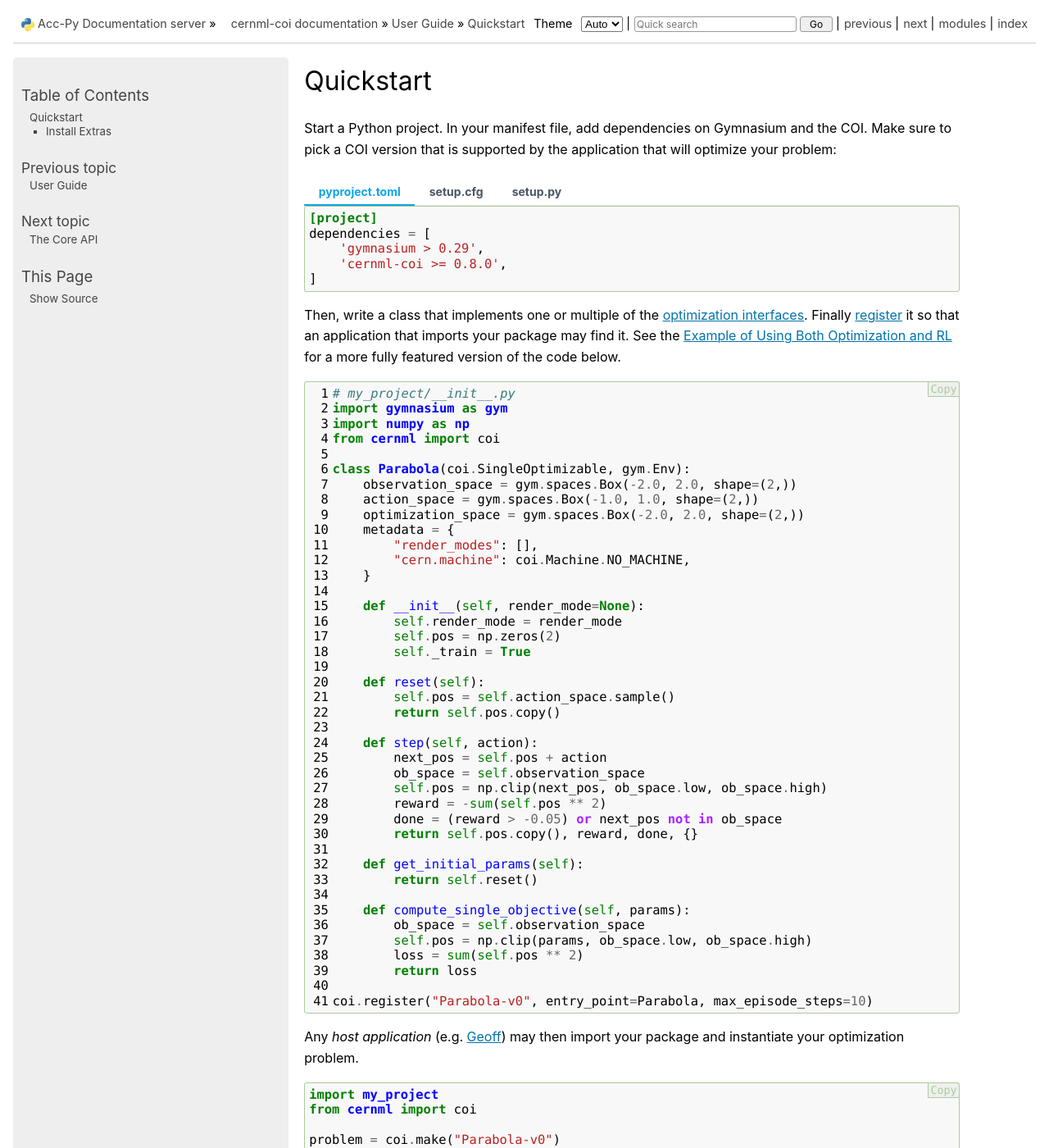
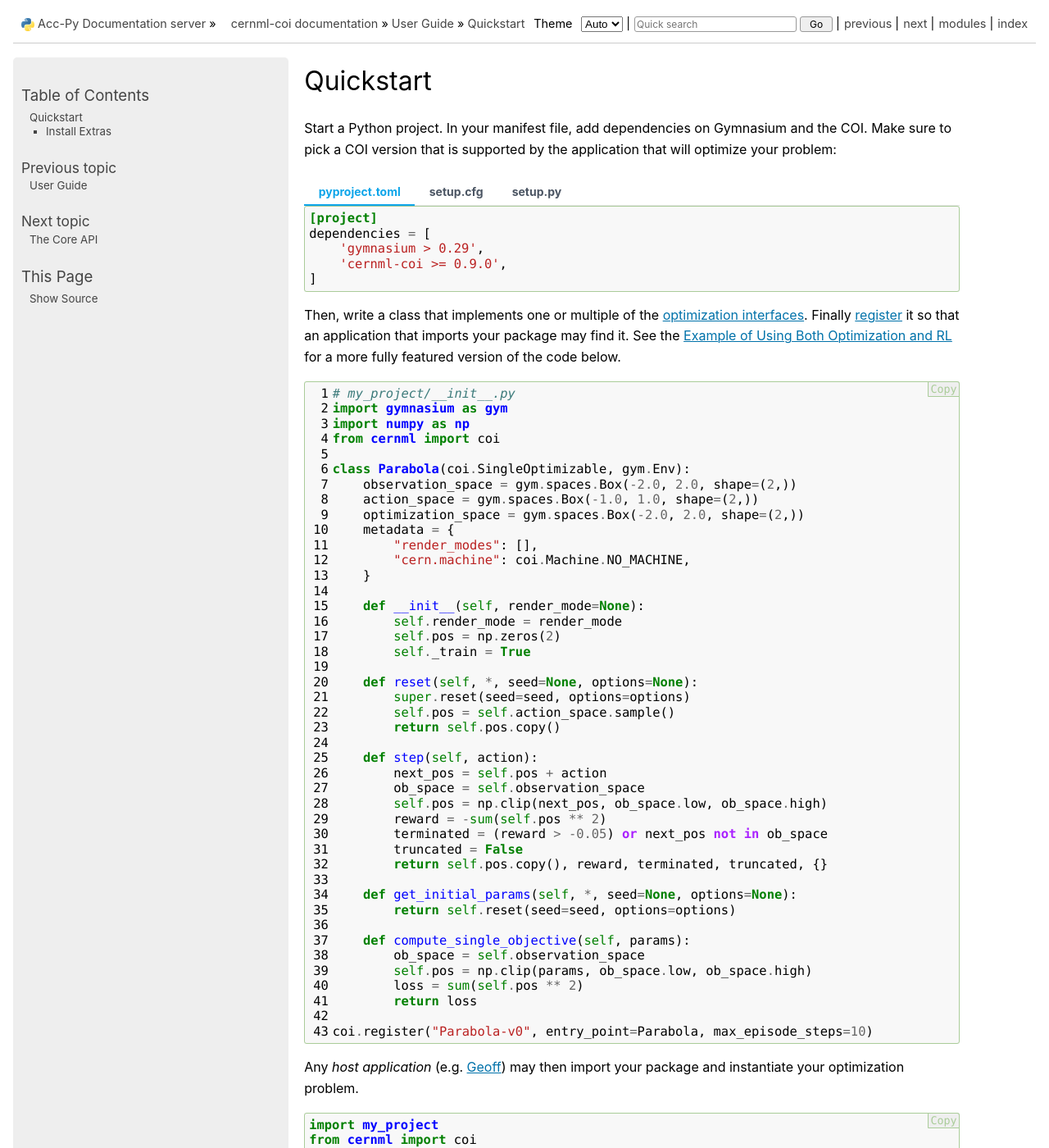
Before and after one commit to geoff-project/coi, a Sphinx documentation site: the page built from docs/guide/quickstart.rst, in a window 1280 px wide and 1400 px high. Shown: the whole window at 82% size. Built offline with Sphinx 7.4.7, drawn with Linux system fonts in a browser that asks for light colours; the version number could not be read and is left out.

Commit message:
Update versions mentioned throughout docs.

```diff
--- a/docs/changelog.rst
+++ b/docs/changelog.rst
@@ -18,11 +18,13 @@ This package uses a variant of `Semantic Versioning <https://semver.org/>`_
 that makes additional promises during the initial development (major version
 0): whenever breaking changes to the public API are published, the first
 non-zero version number will increase. This means that code that uses COI
-version 0.8.10 will continue to work with version 0.8.11, but may break with
-version 0.9.0.
+version 0.9.0 will continue to work with version 0.9.1, but may break with
+version 0.10.0.
 
 Unreleased
 ----------
+
+No changes yet!
 
 v0.9
 ----
--- a/docs/guide/quickstart.rst
+++ b/docs/guide/quickstart.rst
@@ -21,7 +21,7 @@ is supported by the application that will optimize your problem:
         [project]
         dependencies = [
             'gymnasium > 0.29',
-            'cernml-coi >= 0.8.0',
+            'cernml-coi >= 0.9.0',
         ]
 
 .. tab:: setup.cfg
@@ -31,7 +31,7 @@ is supported by the application that will optimize your problem:
         [options]
         install_requires =
             gymnasium >= 0.29
-            cernml-coi >= 0.8.0
+            cernml-coi >= 0.9.0
 
 .. tab:: setup.py
 
@@ -43,7 +43,7 @@ is supported by the application that will optimize your problem:
             # ...,
             install_requires=[
                 'gymnasium >= 0.29',
-                'cernml-coi >= 0.8.0',
+                'cernml-coi >= 0.9.0',
             ],
         )
 
@@ -74,7 +74,8 @@ application that imports your package may find it. See the
             self.pos = np.zeros(2)
             self._train = True
 
-        def reset(self):
+        def reset(self, *, seed=None, options=None):
+            super.reset(seed=seed, options=options)
             self.pos = self.action_space.sample()
             return self.pos.copy()
 
@@ -83,11 +84,12 @@ application that imports your package may find it. See the
             ob_space = self.observation_space
             self.pos = np.clip(next_pos, ob_space.low, ob_space.high)
             reward = -sum(self.pos ** 2)
-            done = (reward > -0.05) or next_pos not in ob_space
-            return self.pos.copy(), reward, done, {}
+            terminated = (reward > -0.05) or next_pos not in ob_space
+            truncated = False
+            return self.pos.copy(), reward, terminated, truncated, {}
 
-        def get_initial_params(self):
-            return self.reset()
+        def get_initial_params(self, *, seed=None, options=None):
+            return self.reset(seed=seed, options=options)
 
         def compute_single_objective(self, params):
             ob_space = self.observation_space
```
Also changed, not shown: README.md (+10 -8 lines), docs/tutorials/packaging.rst (+6 -5 lines).
